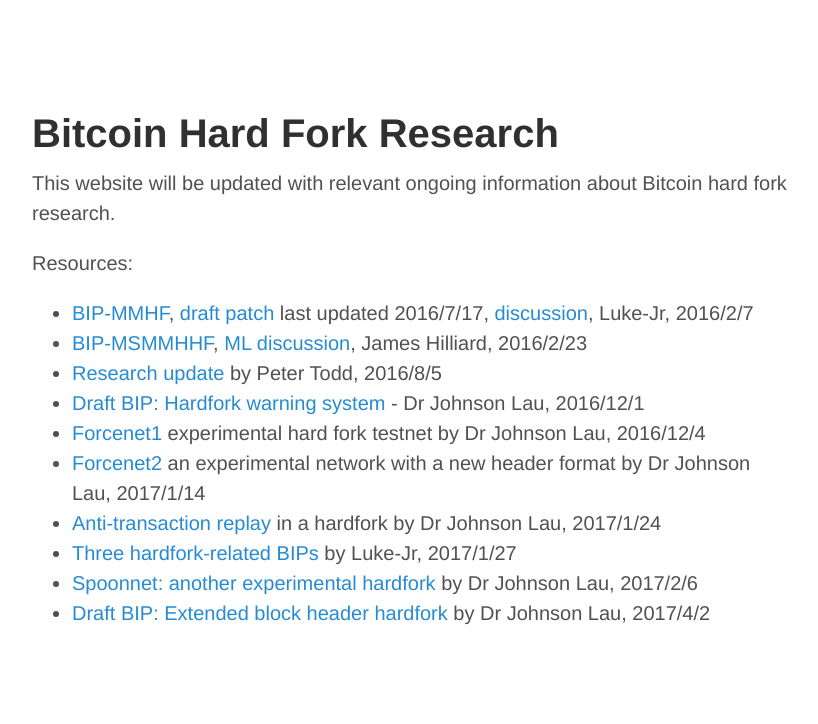
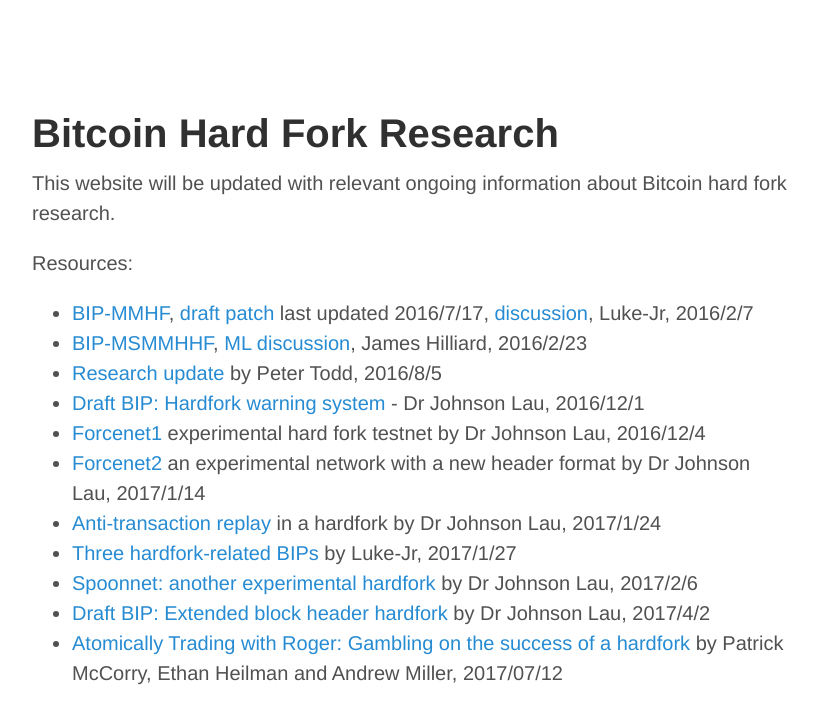
Before and after one commit to bitcoinhardforkresearch/bitcoinhardforkresearch.github.io, a Jekyll site: the page built from _posts/2016-12-05-welcome.md, in a window 1280 px wide. Shown: the top 724 px of the page, without its empty margins (228-1046 px from the left). Built offline with Jekyll 4.4.1, drawn with Linux system fonts in a browser that asks for light colours.

Commit message:
Updating with atomic trade paper

```diff
--- a/_posts/2016-12-05-welcome.md
+++ b/_posts/2016-12-05-welcome.md
@@ -17,3 +17,4 @@
 - [Three hardfork-related BIPs](https://lists.linuxfoundation.org/pipermail/bitcoin-dev/2017-January/013496.html) by Luke-Jr, 2017/1/27
 - [Spoonnet: another experimental hardfork](https://lists.linuxfoundation.org/pipermail/bitcoin-dev/2017-February/013542.html) by Dr Johnson Lau, 2017/2/6
 - [Draft BIP: Extended block header hardfork](https://lists.linuxfoundation.org/pipermail/bitcoin-dev/2017-April/013964.html) by Dr Johnson Lau, 2017/4/2
+- [Atomically Trading with Roger: Gambling on the success of a hardfork](http://homepages.cs.ncl.ac.uk/patrick.mc-corry/atomically-trading-roger.pdf) by Patrick McCorry, Ethan Heilman and Andrew Miller, 2017/07/12
```
